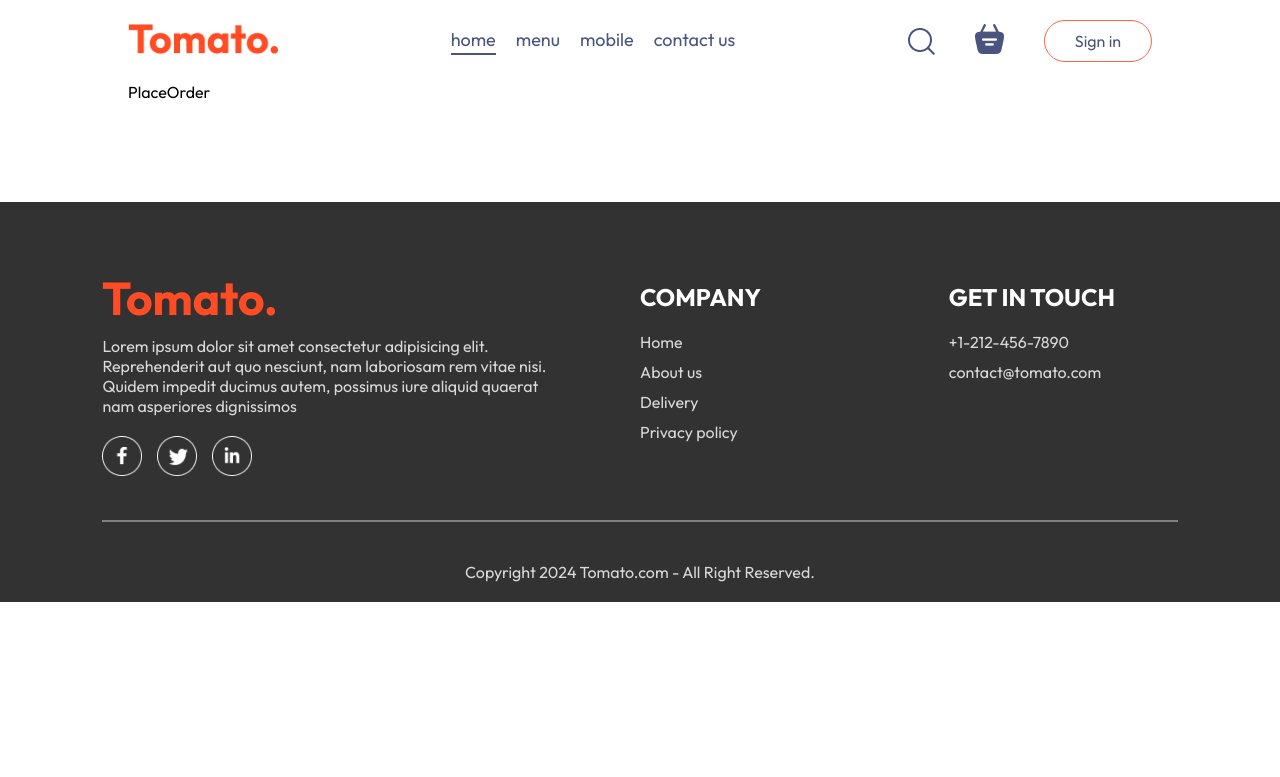
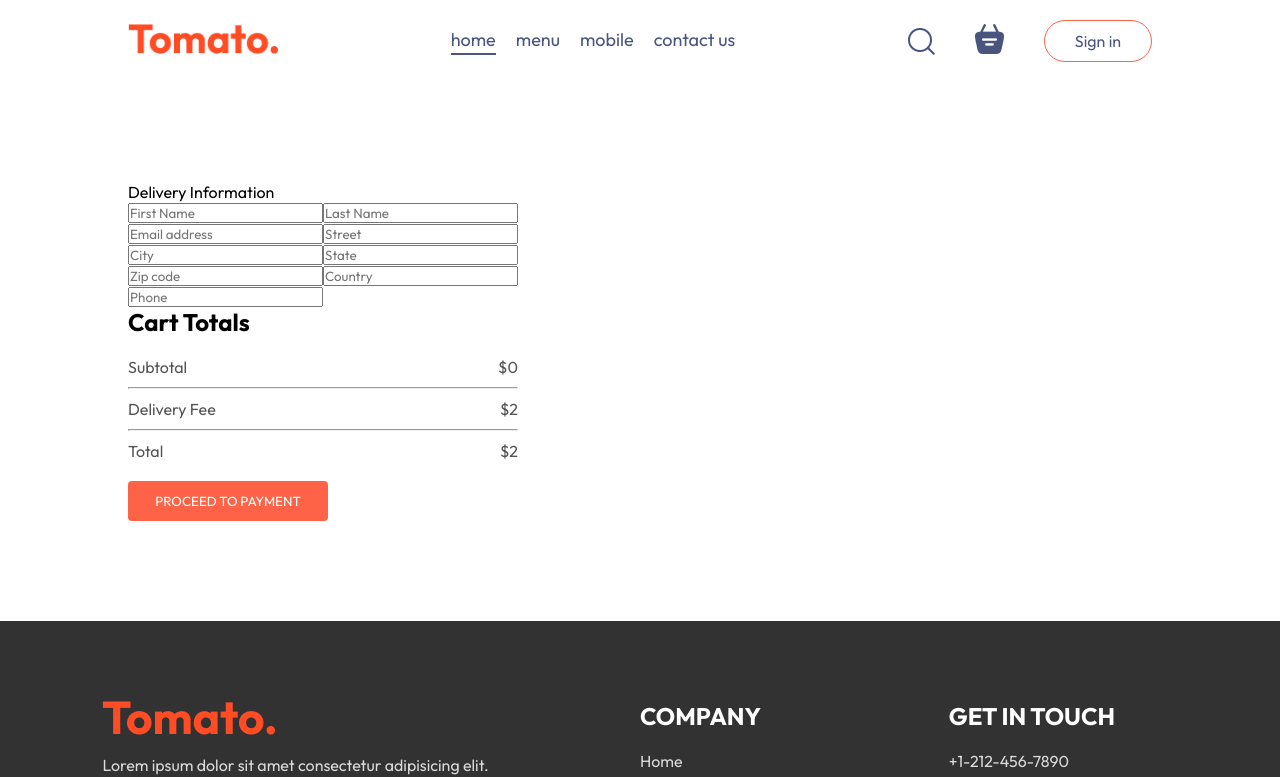
Before and after one commit to Diksha6057/Savora, a React (Vite) app: page /order in a window 1280 px wide. Shown: the top 777 px of the page. Built offline with nearby package versions, Linux system fonts and the light colour scheme.

Commit message:
Build Place Order pg

```diff
--- a/src/pages/Cart/Cart.jsx
+++ b/src/pages/Cart/Cart.jsx
@@ -1,9 +1,11 @@
 import React, { useContext } from 'react'
 import './Cart.css'
 import { StoreContext } from '../../context/StoreContext'
+import { useNavigate } from 'react-router-dom';
 
 const Cart = () => {
   const {cartItems,food_list,removeFromCart,getTotalCartAmount}=useContext(StoreContext);
+  const navigate=useNavigate();
   return (
     <div className='cart'>
       <div className='cart-items'>
@@ -56,7 +58,7 @@
               <p>${getTotalCartAmount()+2}</p>
             </div>
              </div>
-            <button>PROCEED TO CHECKOUT</button>
+            <button onClick={()=>navigate('/order')}>PROCEED TO CHECKOUT</button>
 
         </div>
         <div className="cart-promocode">
--- a/src/pages/PlaceOrder/PlaceOrder.css
+++ b/src/pages/PlaceOrder/PlaceOrder.css
@@ -0,0 +1,7 @@
+.place-order{
+    display: flex;
+    align-items: start;
+    justify-content: space-between;
+    gap: 50px;
+    margin-top: 100px;
+}
--- a/src/pages/PlaceOrder/PlaceOrder.jsx
+++ b/src/pages/PlaceOrder/PlaceOrder.jsx
@@ -1,8 +1,53 @@
-import React from 'react'
+import React, { useContext } from 'react'
 import './PlaceOrder.css'
+import { StoreContext } from '../../context/StoreContext'
 const PlaceOrder = () => {
+
+  const{getTotalCartAmount}=useContext(StoreContext)
   return (
-    <div>PlaceOrder</div>
+   <form className='place-order'>
+    <div className="place-order-left">
+      <p className="title">Delivery Information</p>
+      <div className="multi-fields">
+        <input type="text" placeholder='First Name'/>
+        <input type="text" placeholder='Last Name'/>
+      </div>
+      <input type="email" placeholder='Email address'/>
+      <input type="text" placeholder='Street' />
+       <div className="multi-fields">
+        <input type="text" placeholder='City'/>
+        <input type="text" placeholder='State'/>
+      </div>
+       <div className="multi-fields">
+        <input type="text" placeholder='Zip code'/>
+        <input type="text" placeholder='Country'/>
+      </div>
+      <input type="text"placeholder='Phone' />
+      <div className="place-order-right">
+            <div className="cart-total">
+          <h2>Cart Totals</h2>
+          <div>
+            <div className="cart-total-details">
+              <p>Subtotal</p>
+              <p>${getTotalCartAmount()}</p>
+            </div>
+            <hr />
+            <div className="cart-total-details">
+              <p>Delivery Fee</p>
+              <p>${2}</p>
+            </div>
+            <hr />
+            <div className="cart-total-details">
+              <p>Total</p>
+              <p>${getTotalCartAmount()+2}</p>
+            </div>
+             </div>
+            <button>PROCEED TO PAYMENT</button>
+
+        </div>
+      </div>
+    </div>
+   </form>
   )
 }
 
```
